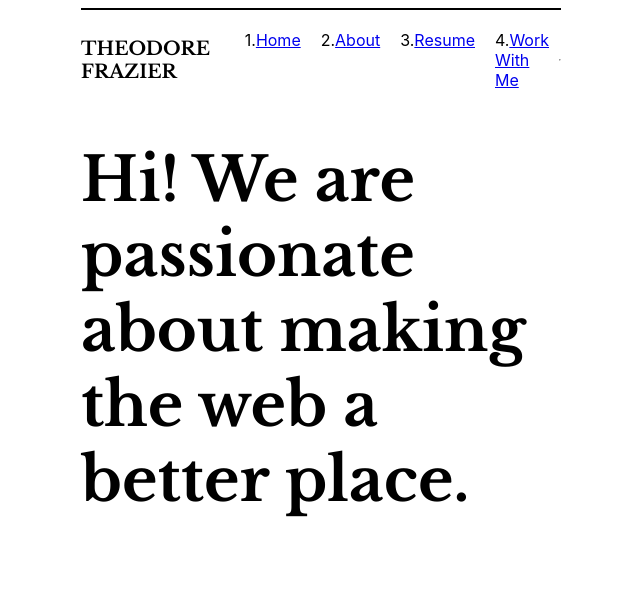
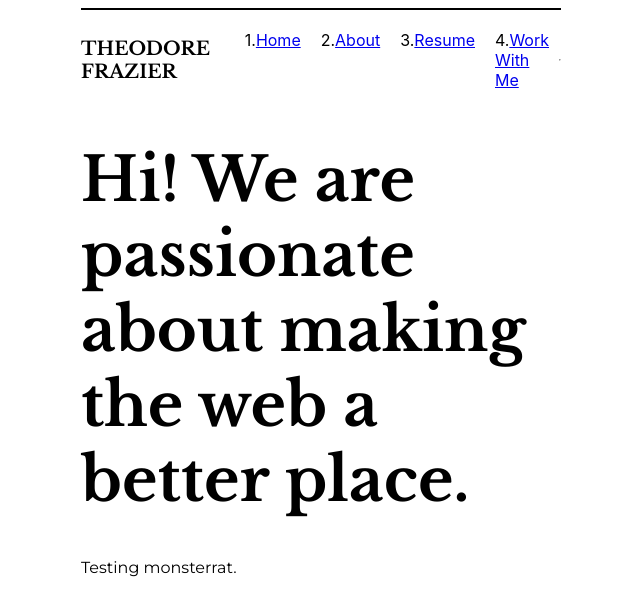
Before and after one commit to TheodoreBFrazier/resume, a React (Create React App) app in the folder frontend/: page / in a window 1280 px wide. Shown: the top 616 px of the page, without its empty margins (319-959 px from the left). Built offline with nearby package versions, Linux system fonts and the light colour scheme.

Commit message:
Added Montserrat font

```diff
--- a/frontend/public/index.html
+++ b/frontend/public/index.html
@@ -3,6 +3,7 @@
   <head>
     <style>
       @import url('https://fonts.googleapis.com/css2?family=Libre+Baskerville:ital,wght@0,400;0,700;1,400&display=swap');
+      @import url('https://fonts.googleapis.com/css2?family=Montserrat:ital,wght@0,100..900;1,100..900&display=swap')
     </style>
     <meta charset="utf-8" />
     <link rel="icon" href="%PUBLIC_URL%/favicon.ico" />
--- a/frontend/src/App.css
+++ b/frontend/src/App.css
@@ -15,6 +15,20 @@
     font-weight: 400;
     font-style: italic;
 }
+
+
+.montserrat {
+    font-family: "Montserrat", sans-serif;
+    font-optical-sizing: auto;
+    font-weight: 400;
+    font-style: normal;
+}
+
+
+
+
+
+
 
 h1 {
     font-family: "Libre Baskerville", serif;
@@ -41,3 +55,7 @@
 h6 {
     font-family: "Libre Baskerville", serif;
 }
+
+p {
+    font-family: "montserrat", sans-serif;
+}
--- a/frontend/src/pages/home.js
+++ b/frontend/src/pages/home.js
@@ -7,6 +7,7 @@
                 <h1>
                 Hi! We are passionate about making the web a better place.
                 </h1>
+                <p>Testing monsterrat.</p>
             </div>
         </div>
     );
```
